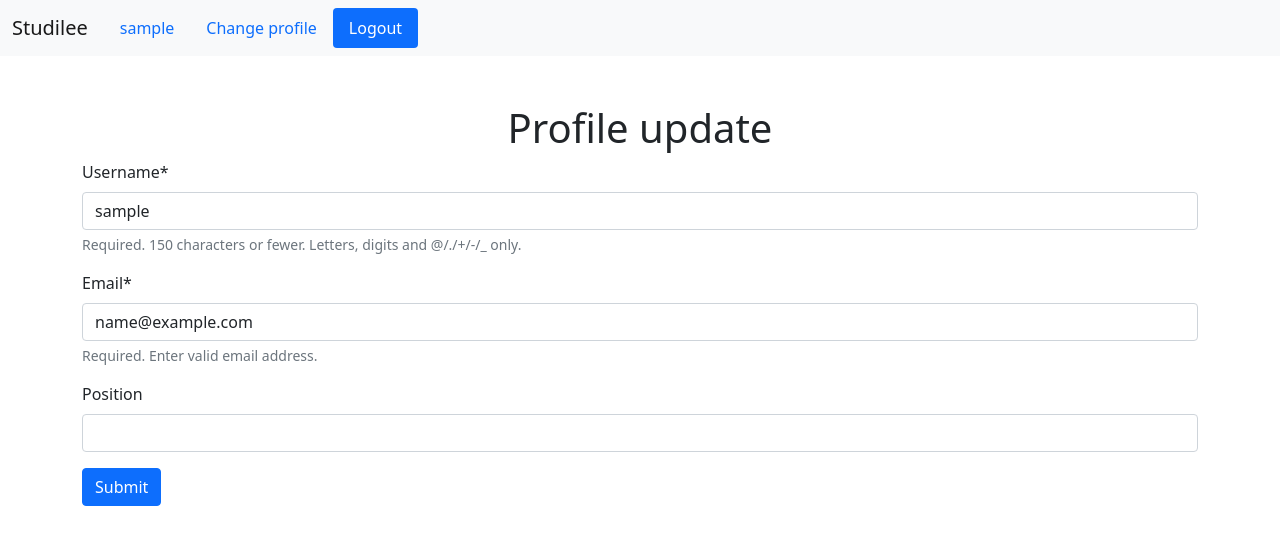
After one commit to Andrew-157/dj_project_4, a Django app: page /profile/update in a window 1280 px wide. The commit adds this page. Shown: the top 553 px of the page. Run offline with Django 4.2, Linux system fonts and the light colour scheme; the visitor is signed in with stand-in values (Sample User, id 1); some libraries are stand-ins or nearby versions.

Commit message:
Change user's profile

```diff
--- a/core/templates/core/includes/navbar.html
+++ b/core/templates/core/includes/navbar.html
@@ -20,7 +20,7 @@
                     <a href="" class="nav-link">{{ user }}</a>
                 </li>
                 <li class="nav-item">
-                    <a class="nav-link" href="">Change profile</a>
+                    <a class="nav-link" href="{% url 'users:change-user' %}">Change profile</a>
                 </li>
                 <li class="nav-item">
                     <a class="nav-link active" href="{% url 'users:logout' %}">Logout</a>
--- a/users/forms.py
+++ b/users/forms.py
@@ -1,6 +1,7 @@
 from django import forms
 from django.core.exceptions import ValidationError
-from django.contrib.auth.forms import UserCreationForm, AuthenticationForm
+from django.contrib.auth.forms import UserCreationForm, AuthenticationForm, \
+    UserChangeForm as BaseUserChangeForm
 
 from users.models import CustomUser
 
@@ -35,7 +36,7 @@ class RegistrationStep2Form(forms.Form):
 
 
 class RegistrationStep3Form(forms.Form):
-    position = forms.CharField(max_length=255,  required=False,
+    position = forms.CharField(max_length=255,  required=False, min_length=3,
                                help_text='Optional. For example: Computer Science Student, Arts Teacher, Rocket Engineer.',
                                label='Position*')
 
@@ -66,3 +67,22 @@ class LoginWithEmailForm(AuthenticationForm):
             self.cleaned_data['email'] = email.lower()
 
         return self.cleaned_data
+
+
+class UserChangeForm(BaseUserChangeForm):
+    password = None
+
+    class Meta:
+        model = CustomUser
+        fields = ['username', 'email', 'position']
+
+    def clean(self):
+        cleaned_data = super().clean()
+        username = cleaned_data.get('username')
+
+        if username and len(username) < 5:
+            msg = 'Username cannot be shorter than 5 characters.'
+
+            self.add_error('username', msg)
+
+        return self.cleaned_data
--- a/users/models.py
+++ b/users/models.py
@@ -1,5 +1,6 @@
 from django.db import models
 from django.core.exceptions import ValidationError
+from django.core.validators import MinLengthValidator
 from django.contrib.auth.models import AbstractUser
 
 
@@ -15,4 +16,5 @@ def validate_image(image):
 class CustomUser(AbstractUser):
     email = models.EmailField(
         unique=True, help_text='Required. Enter valid email address.')
-    position = models.CharField(null=True, max_length=255)
+    position = models.CharField(null=True, max_length=255, validators=[
+                                MinLengthValidator(3)], blank=True)
--- /dev/null
+++ b/users/templates/users/change_user.html
@@ -0,0 +1,14 @@
+{% extends 'core/base.html' %}
+
+
+{% block content %}
+{% load crispy_forms_tags %}
+<div class="container py-5">
+    <h1 class="text-center">Profile update</h1>
+    <form action="{% url 'users:change-user' %}" method="post">
+        {% csrf_token %}
+        {{ form|crispy }}
+        <button type="submit" class="btn btn-primary">Submit</button>
+    </form>
+</div>
+{% endblock %}
--- a/users/templates/users/register.html
+++ b/users/templates/users/register.html
@@ -8,6 +8,9 @@
 <div class="container py-5">
     <div class="text-center">
         <h1>Registration</h1>
+        <p>Already have an account?
+            <a href="{% url 'users:login' %}">Login</a>
+        </p>
     </div>
     {% load crispy_forms_tags %}
     <p class="text-primary">Step {{ wizard.steps.step1 }} of {{ wizard.steps.count }}</p>
--- a/users/urls.py
+++ b/users/urls.py
@@ -14,5 +14,6 @@ urlpatterns = [
     path('login/', TemplateView.as_view(template_name='users/login_links.html'), name='login'),
     path('logout/', views.logout_view, name='logout'),
     path('authenticate/',
-         TemplateView.as_view(template_name='users/become_user.html'), name='become-user')
+         TemplateView.as_view(template_name='users/become_user.html'), name='become-user'),
+    path('profile/update', views.ChangeUserView.as_view(), name='change-user')
 ]
--- a/users/views.py
+++ b/users/views.py
@@ -2,15 +2,17 @@ from django.contrib import messages
 from django.contrib.auth import login, authenticate, logout
 from django.contrib.auth.decorators import login_required
 from django.contrib.auth.forms import AuthenticationForm
+from django.utils.decorators import method_decorator
 from django.forms import Form
 from django.shortcuts import render, redirect
 from django.utils import timezone
 from django.views import View
 from formtools.wizard.views import SessionWizardView
+from django.http.request import HttpRequest
 
 from users.models import CustomUser
 from users.forms import RegistrationStep1Form, RegistrationStep2Form, RegistrationStep3Form, \
-    RegistrationStep4Form, LoginWithEmailForm
+    RegistrationStep4Form, LoginWithEmailForm, UserChangeForm
 
 
 def process_form_data(form_list: list[Form]) -> CustomUser:
@@ -103,3 +105,26 @@ def logout_view(request):
     logout(request)
     messages.success(request, 'You have successfully logged out')
     return redirect('core:index')
+
+
+class ChangeUserView(View):
+    template_name = 'users/change_user.html'
+    form_class = UserChangeForm
+
+    def get(self, request: HttpRequest, *args, **kwargs):
+        current_user = request.user
+        form = self.form_class(instance=current_user)
+        return render(request, self.template_name, {'form': form})
+
+    def post(self, request: HttpRequest, *args, **kwargs):
+        current_user = request.user
+        form = self.form_class(request.POST, instance=current_user)
+        if form.is_valid():
+            user = form.save()
+            messages.success(request, 'You successfully updated your profile')
+            return redirect('core:index')
+        return render(request, self.template_name, {'form': form})
+
+    @method_decorator(login_required)
+    def dispatch(self, request, *args, **kwargs):
+        return super().dispatch(request, *args, **kwargs)
```
Also changed, not shown: users/migrations/0006_alter_customuser_position.py (added), users/migrations/0007_alter_customuser_position.py (added).
